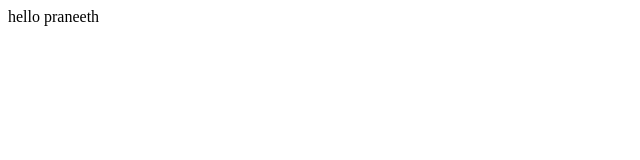
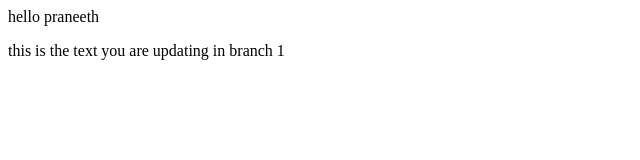
Before and after one commit to Praneeth-88/localrepo, a plain HTML site: page index.html in a window 1280 px wide. Shown: the whole page, without its empty margins (0-640 px from the left). Drawn offline with Linux system fonts and the light colour scheme.

Commit message:
add new branch

```diff
--- a/index.html
+++ b/index.html
@@ -1 +1,2 @@
 <p>hello praneeth</p>
+<p>this is the text you are updating in branch 1</p>
```
